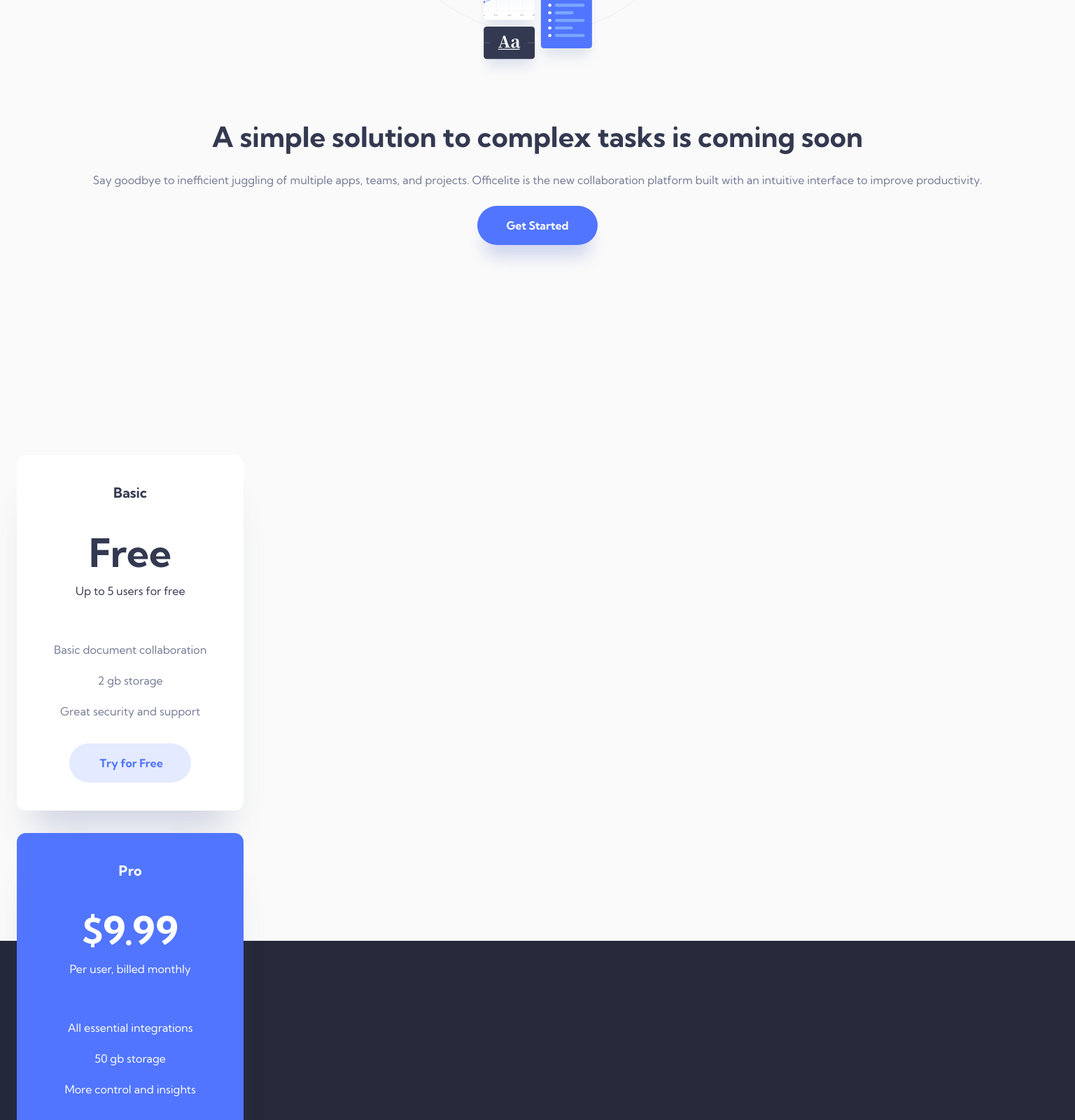
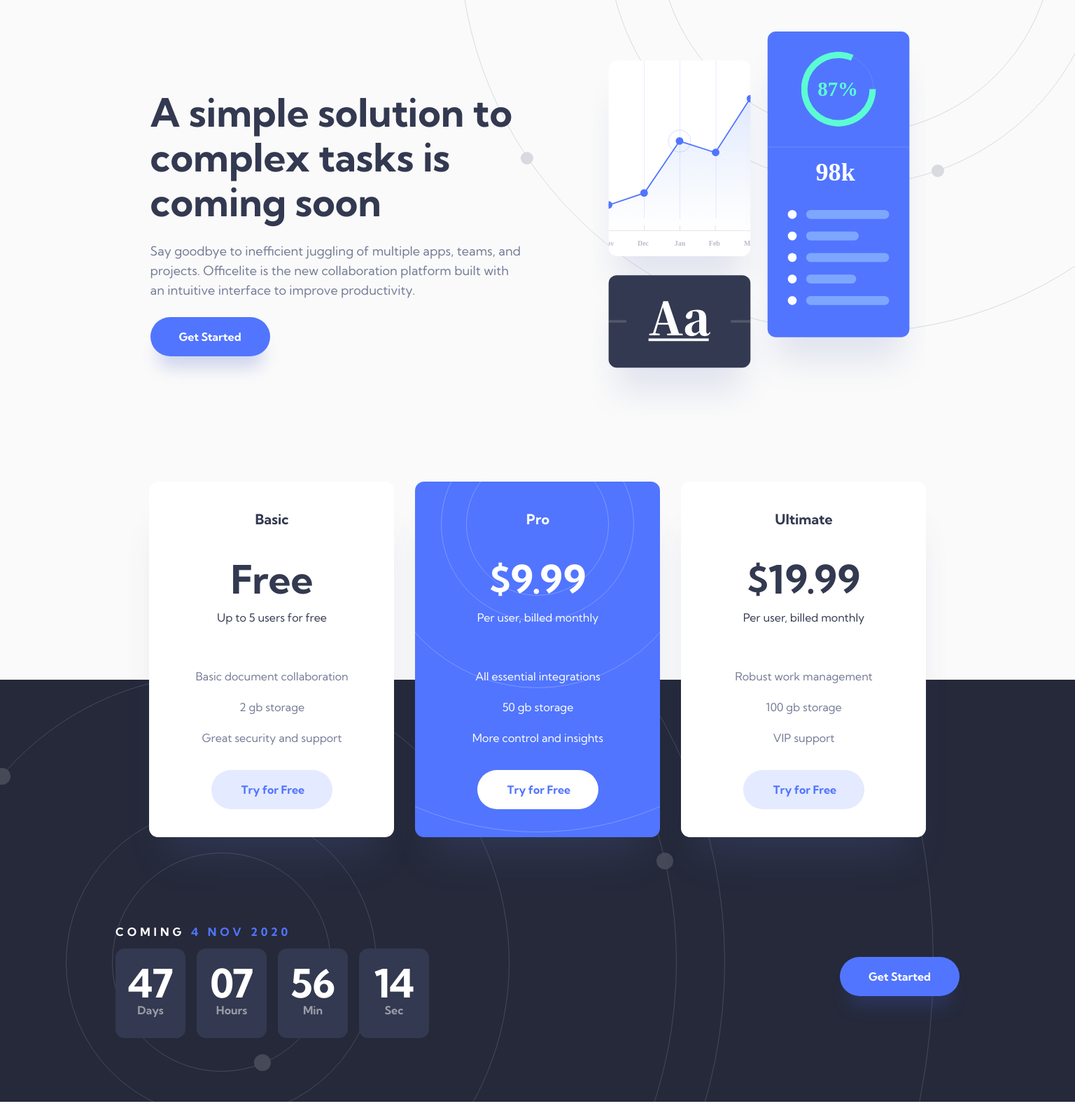
Before and after one commit to corjon/officelite-coming-soon, a React (Vite) app: page / in a window 1536 px wide. Shown: the part 240-1840 px from the top of the page at 70% size. After the commit the page ends 1814 px from the top, so only its background shows below. Built offline with nearby package versions, Linux system fonts and the light colour scheme.

Commit message:
Add styling

```diff
--- a/src/components/CountdownTimer.jsx
+++ b/src/components/CountdownTimer.jsx
@@ -1,6 +1,8 @@
+import styles from './CountdownTimer.module.css';
+
 export default function CountdownTimer() {
   return (
-    <div>
+    <div className={styles.timer}>
       <div>
         <p>47</p>
         <p>Days</p>
--- /dev/null
+++ b/src/components/CountdownTimer.module.css
@@ -0,0 +1,55 @@
+.timer {
+  display: flex;
+  justify-content: center;
+  gap: 13.5px;
+  width: 100%;
+}
+
+.timer div {
+  display: flex;
+  flex-direction: column;
+  justify-content: center;
+  align-items: center;
+  width: 72px;
+  height: 92px;
+  background-color: #333950;
+  border-radius: 4px;
+}
+
+.timer div p:first-child {
+  display: flex;
+  align-items: flex-end;
+  font-weight: 700;
+  font-size: 32px;
+  line-height: 48px;
+  color: #FFFFFF;
+}
+
+.timer div p:nth-child(2) {
+  font-weight: 700;
+  font-size: 12px;
+  line-height: 28px;
+  color: #FFFFFF;
+  mix-blend-mode: normal;
+  opacity: 0.5;
+}
+
+@media screen and (min-width: 768px) {
+  .timer {
+    gap: 16px;
+  }
+
+  .timer div {
+    width: 100px;
+    height: 128px;
+    border-radius: 13px;
+  }
+
+  .timer div p:first-child {
+    font-size: 56px;
+  }
+
+  .timer div p:nth-child(2) {
+    font-size: 16px;
+  }
+}
--- a/src/components/SubscriptionPlan.module.css
+++ b/src/components/SubscriptionPlan.module.css
@@ -3,6 +3,7 @@
   flex-direction: column;
   align-items: center;
   padding: 40px 53px;
+  max-width: 689px;
   background: #FFFFFF;
   box-shadow: 0px 50px 50px -25px rgba(75, 92, 154, 0.247159);
   border-radius: 13px;
@@ -69,6 +70,12 @@
   border-radius: 28px;
 }
 
+.planCard.secondaryColors {
+  background-image: url("../assets/home/bg-pattern-pricing.svg");
+  background-position: center -379px;
+  background-repeat: no-repeat;
+}
+
 .planCard.secondaryColors h2,
 .planCard.secondaryColors p {
   color: #FFFFFF;
@@ -77,3 +84,77 @@
 .secondaryColors a {
   background-color: #FFFFFF;
 }
+
+@media screen and (min-width: 768px) {
+  .planCard {
+    flex-direction: row;
+    flex-wrap: wrap;
+    padding: 48px 68px 48px 48px;
+  }
+
+  .planHeader {
+    align-items: flex-start;
+    margin: 0 192px 24px 0;
+  }
+
+  .planHeader h2 {
+    margin-bottom: 16px;
+  }
+
+  .planHeader p:nth-child(2) {
+    margin-bottom: 4px;
+  }
+
+  .planFeatures {
+    align-self: flex-end;
+    align-items: flex-start;
+    margin-bottom: 0;
+  }
+
+  .planCard.secondaryColors {
+    background-position: -319px -282px;
+    background-repeat: no-repeat;
+  }
+
+}
+
+@media screen and (min-width: 1440px) {
+  .planCard {
+    flex-direction: column;
+    width: 350px;
+    padding: 40px 64px 40px 65px;
+  }
+
+  .planHeader {
+    align-items: center;
+    margin: 0;
+    margin-bottom: 56px;
+  }
+
+  .planHeader h2 {
+    margin-bottom: 40px;
+  }
+
+  .planHeader p:nth-child(2) {
+    margin-bottom: 8px;
+  }
+
+  .planFeatures {
+    align-self: center;
+    align-items: center;
+    margin-bottom: 32px;
+  }
+
+  .planCard a:hover {
+    background-color: #C2CFFF;
+  }
+
+  .planCard.secondaryColors {
+    background-position: -265px -379px;
+  }
+
+  .planCard.secondaryColors a:hover {
+    background-color: #FFFFFF;
+    color: #829CFF;
+  }
+}
--- a/src/pages/Home.jsx
+++ b/src/pages/Home.jsx
@@ -52,8 +52,10 @@
       </div>
 
       <div className={styles.countdownSection}>
-        <p>Coming <span>4 Nov 2020</span></p>
-        <CountdownTimer />
+        <div>
+          <p className={styles.comingSoon}>Coming <span>4 Nov 2020</span></p>
+          <CountdownTimer />
+        </div>
         <Link to="/signup" className={styles.btn}>Get Started</Link>
       </div>
     </main>
--- a/src/pages/Home.module.css
+++ b/src/pages/Home.module.css
@@ -1,4 +1,7 @@
 .homeContent {
+  display: flex;
+  flex-direction: column;
+  align-items: center;
   position: relative;
   padding-top: 46px;
   background-color: #FAFAFA;
@@ -17,14 +20,13 @@
   display: flex;
   flex-direction: column;
   align-items: center;
-  margin-bottom: 100px;
   padding-bottom: 894px;
 }
 
 .homeBanner > img {
   margin-bottom: 64px;
   width: 171px;
-  height: 192px;
+  height: auto;
 }
 
 .homeHeader {
@@ -45,6 +47,7 @@
 
 .homeHeader p {
   margin-bottom: 24px;
+  max-width: 615px;
   font-weight: 400;
   font-size: 16px;
   line-height: 26px;
@@ -85,15 +88,16 @@
   display: flex;
   flex-direction: column;
   align-items: center;
+  width: 100%;
   padding: 894px 24px 100px 23px;
   background-color: #25293A;
   background-image: url("../assets/home/bg-pattern-footer.svg");
-  background-size: 850px auto;
+  background-size: 1202px auto;
   background-repeat: no-repeat;
-  background-position: center 332px;
+  background-position: center 156px;
 }
 
-.countdownSection > p {
+.comingSoon {
   margin-bottom: 18px;
   font-weight: 700;
   font-size: 16px;
@@ -113,9 +117,130 @@
 
 
 @media screen and (min-width: 768px) {
+  .homeContent {
+    padding-top: 72px;
+    background-size: 666px auto;
+    background-position: 395px -164px;
+  }
+
+  .homeContent > img {
+    align-self: flex-start;
+    margin: 0 0 104px 39px;
+  }
+
+  .homeBanner {
+    flex-direction: row-reverse;
+    gap: 63px;
+    padding: 0 39px 638px;
+  }
+
+  .homeBanner > img {
+    margin-bottom: 0;
+    width: 281px;
+    height: auto;
+  }
+
+  .homeHeader {
+    align-items: flex-start;
+    padding: 0;
+    max-width: 340px;
+  }
+
+  .homeHeader h1,
+  .homeHeader p {
+    text-align: left;
+  }
+
+  .subscriptionSection {
+    top: 698px;
+    padding: 0 39px;
+  }
+
+  .subscriptionSection > :first-child,
+  .subscriptionSection > :nth-child(2) {
+    margin-bottom: 24px;
+  }
+
+  .countdownSection {
+    padding: 598px 39px 100px;
+    background-size: 1454px auto;
+    background-position: center top;
+  }
+
+  .comingSoon {
+    margin-bottom: 8px;
+  }
+
+  .countdownSection .btn {
+    margin-top: 48px;
+  }
 
 }
 
 @media screen and (min-width: 1440px) {
+  .homeContent {
+    padding-top: 81px;
+    background-size: 1134px auto;
+    background-position: 656px -419px;
+  }
 
+  .homeContent > img {
+    margin: 0 0 174px 165px;
+  }
+
+  .homeBanner {
+    gap: 95px;
+    padding: 0 165px 378px;
+  }
+
+  .homeBanner > img {
+    width: 475px;
+    height: auto;
+  }
+
+  .homeHeader {
+    max-width: 537px;
+  }
+
+  .homeHeader h1 {
+    font-size: 56px;
+    line-height: 64px;
+  }
+
+  .homeHeader p {
+    font-size: 18px;
+    line-height: 28px;
+  }
+
+  .btn:hover {
+    background-color: #829CFF;
+  }
+
+  .subscriptionSection {
+    display: flex;
+    gap: 30px;
+    top: 928px;
+    padding: 0 165px;
+  }
+
+  .subscriptionSection > :first-child,
+  .subscriptionSection > :nth-child(2) {
+    margin-bottom: 0;
+  }
+
+  .countdownSection {
+    flex-direction: row;
+    justify-content: space-between;
+    padding: 336px 165px 91px;
+    background-size: 2036px auto;
+    background-position: -702px -614px;
+  }
+
+  .comingSoon {
+    margin-bottom: 0;
+  }
+
+  .countdownSection .btn {
+    margin-top: 0;
+  }
 }
```
